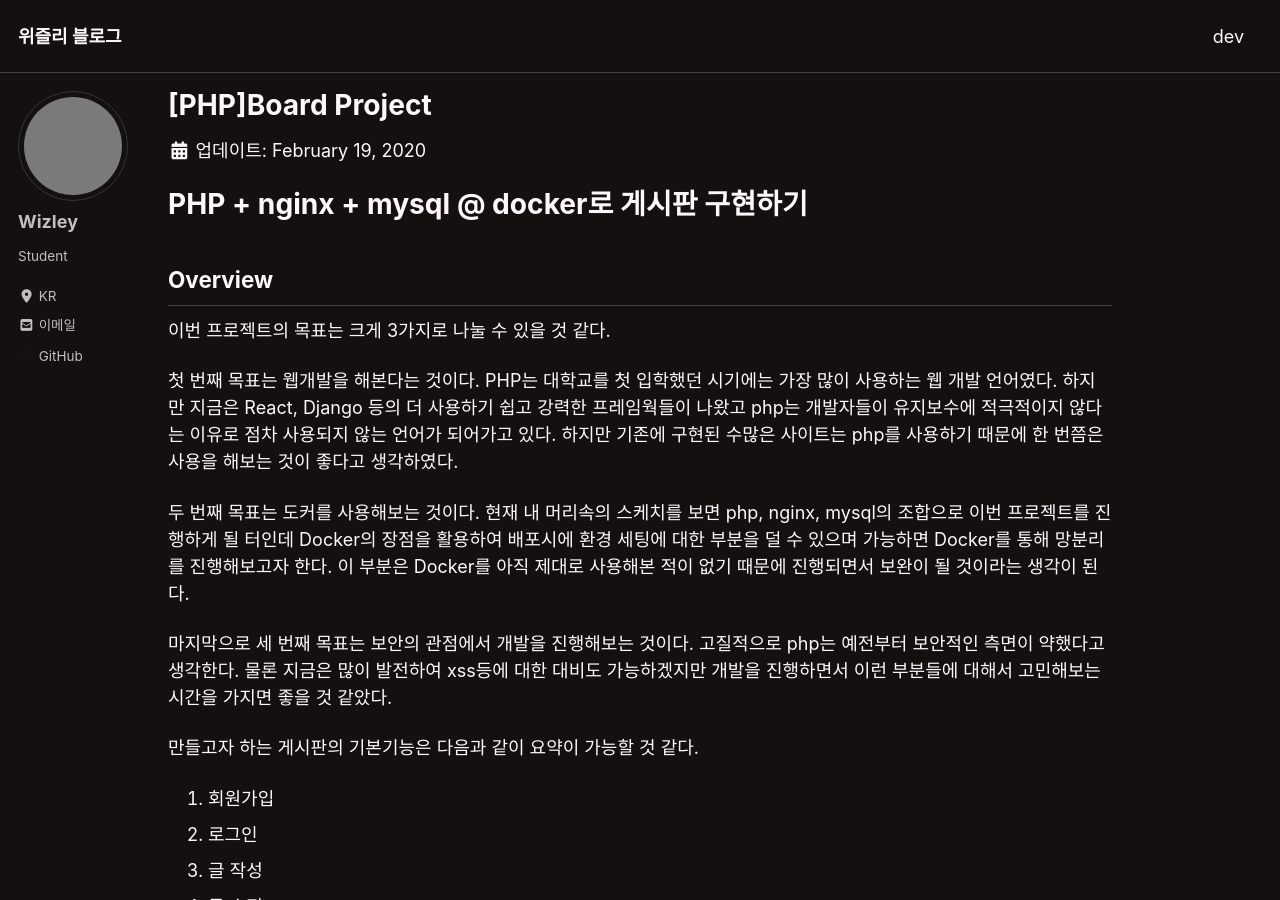
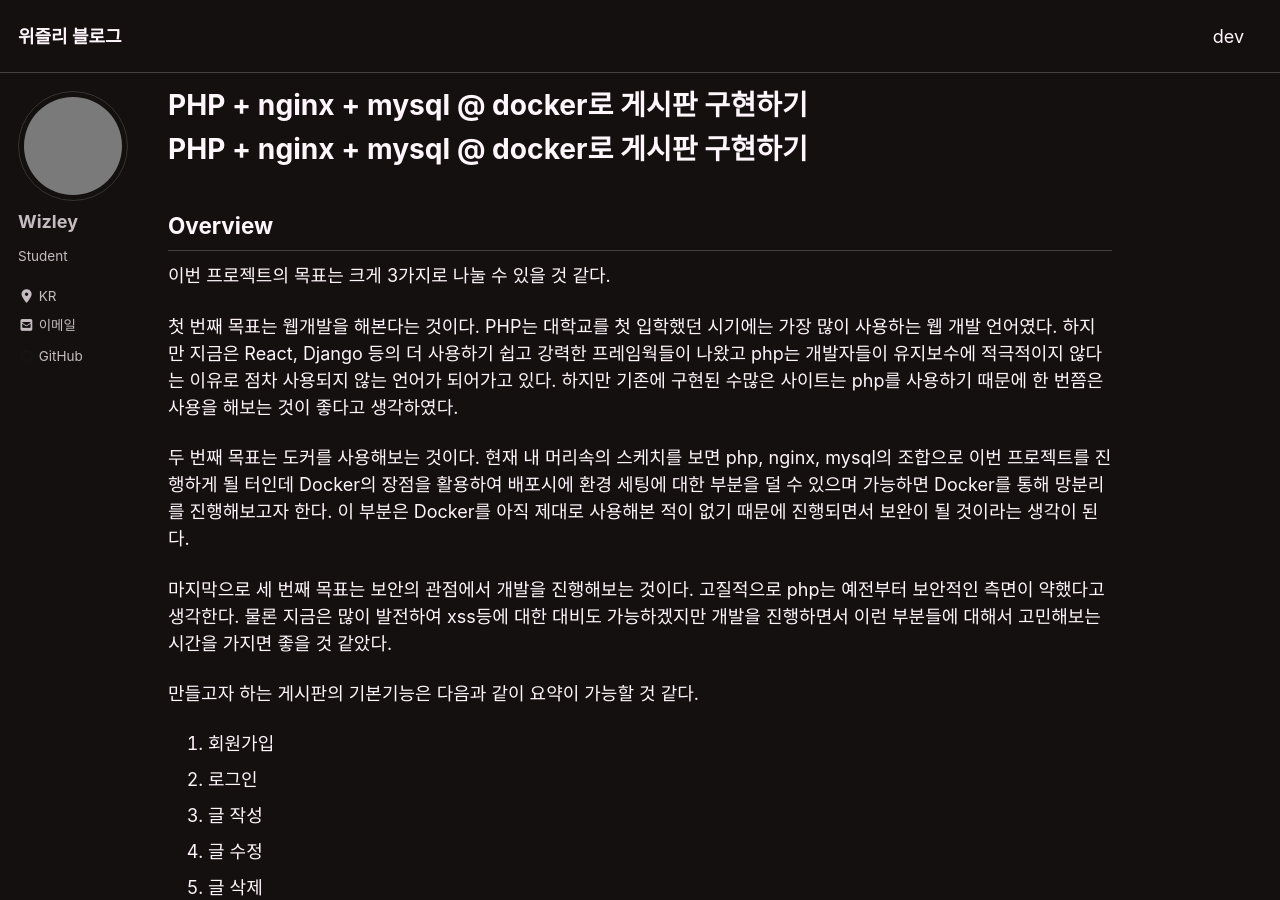
Before and after one commit to wizleysw/wizleysw.github.io, a Jekyll site: the page built from _posts/2020-02-19-[PHP]BoardProject.md, in a window 1280 px wide and 900 px high. Built offline with Jekyll 4.4.1, drawn with Linux system fonts in a browser that asks for light colours; cached includes are drawn as plain includes; nearby versions of some CDN libraries; some of the changed text lies outside the part shown; grey boxes are pictures that could not be loaded.

```diff
--- a/_config.yml
+++ b/_config.yml
@@ -294,3 +294,9 @@
       comments: # true
       share: true
       related: true
+  # _pages
+      path: "_pages"
+      type: pages
+    values:
+      layout: single
+      author_profile: true
--- a/_posts/2020-02-19-[PHP]BoardProject.md
+++ b/_posts/2020-02-19-[PHP]BoardProject.md
@@ -1,7 +1,7 @@
 ---
 published: true
 layout: single
-title : "[PHP]Board Project"
+title : "PHP + nginx + mysql @ docker로 게시판 구현하기"
 category : dev
 comments: false
 tag : PHP
```
